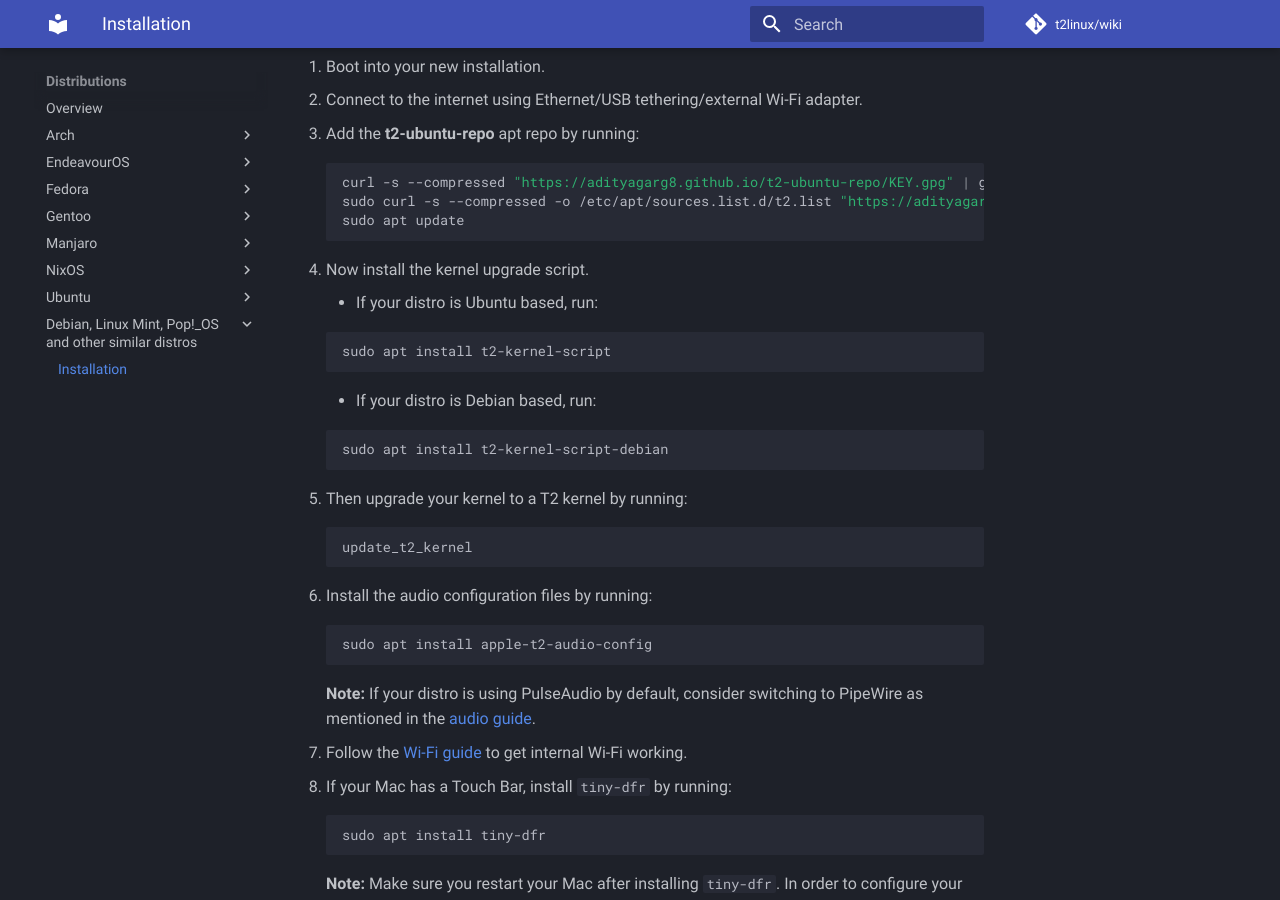
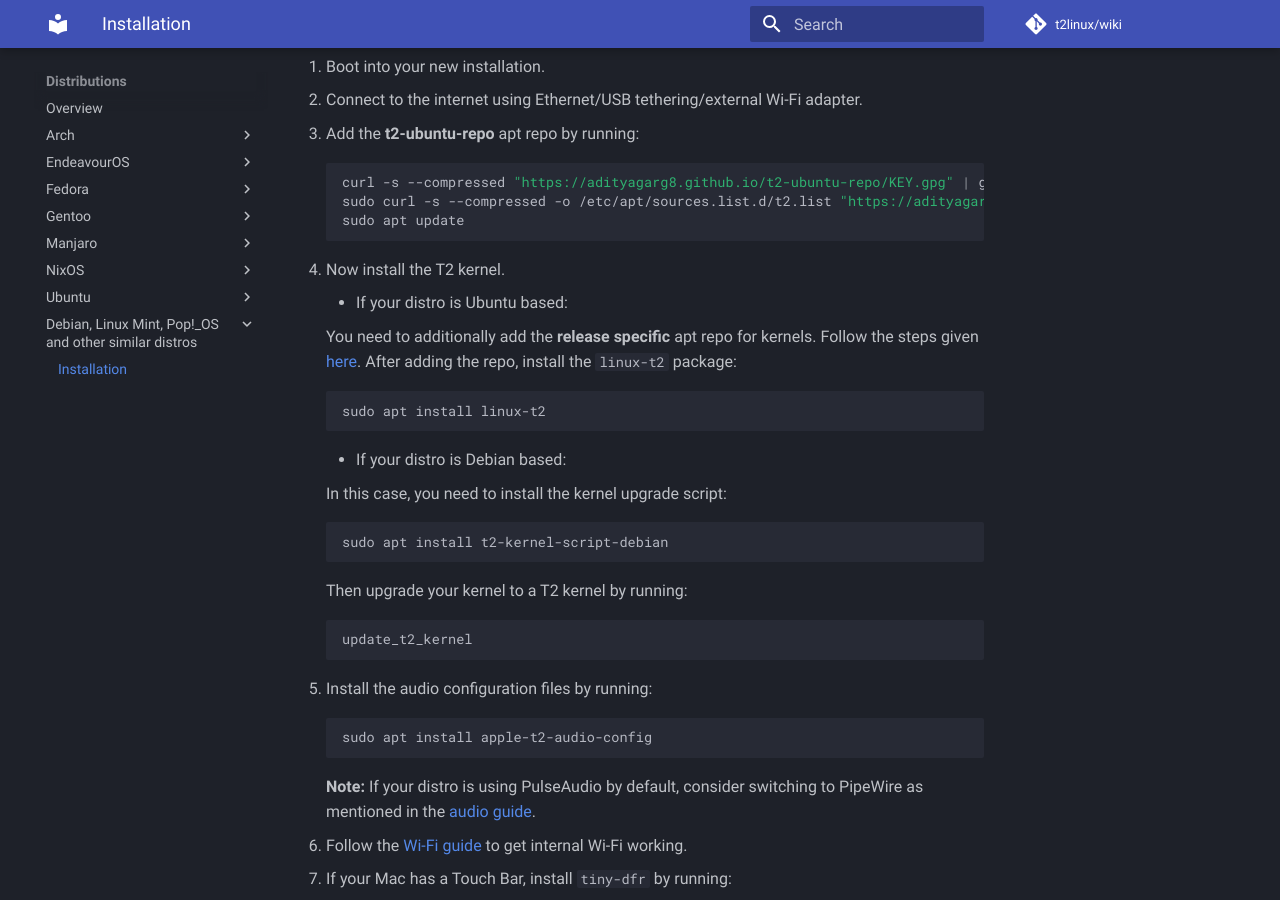
Before and after one commit to t2linux/wiki, an MkDocs documentation site: the page built from docs/distributions/debian/installation.md, in a window 1280 px wide and 900 px high, scrolled down 1959 px. Built offline with MkDocs 1.6.1 and Material for MkDocs 9.7.7, drawn with Linux system fonts in a browser that asks for light colours; comment, search, counter and statistics services are not loaded.

Commit message:
Update installation.md

````diff
--- a/docs/distributions/debian/installation.md
+++ b/docs/distributions/debian/installation.md
@@ -57,27 +57,31 @@ After installation, we need to install a kernel having patches to support the T2
     sudo apt update
     ```
 
-4. Now install the kernel upgrade script.
+4. Now install the T2 kernel.
 
-    * If your distro is Ubuntu based, run:
+    * If your distro is Ubuntu based:
+
+       You need to additionally add the **release specific** apt repo for kernels. Follow the steps given [here](https://github.com/AdityaGarg8/t2-ubuntu-repo?tab=readme-ov-file#adding-the-release-specific-apt-repo). After adding the repo, install the `linux-t2` package:
 
        ```bash
-       sudo apt install t2-kernel-script
+       sudo apt install linux-t2
        ```
 
-    * If your distro is Debian based, run:
+    * If your distro is Debian based:
+
+      In this case, you need to install the kernel upgrade script:
 
        ```bash
        sudo apt install t2-kernel-script-debian
        ```
 
-5. Then upgrade your kernel to a T2 kernel by running:
+      Then upgrade your kernel to a T2 kernel by running:
 
-    ```bash
-    update_t2_kernel
-    ```
+      ```bash
+      update_t2_kernel
+      ```
 
-6. Install the audio configuration files by running:
+5. Install the audio configuration files by running:
 
     ```bash
     sudo apt install apple-t2-audio-config
@@ -85,9 +89,9 @@ After installation, we need to install a kernel having patches to support the T2
 
     **Note:** If your distro is using PulseAudio by default, consider switching to PipeWire as mentioned in the [audio guide](https://wiki.t2linux.org/guides/audio-config/#audio-configuration-files).
 
-7. Follow the [Wi-Fi guide](https://wiki.t2linux.org/guides/wifi-bluetooth/) to get internal Wi-Fi working.
+6. Follow the [Wi-Fi guide](https://wiki.t2linux.org/guides/wifi-bluetooth/) to get internal Wi-Fi working.
 
-8. If your Mac has a Touch Bar, install `tiny-dfr` by running:
+7. If your Mac has a Touch Bar, install `tiny-dfr` by running:
 
     ```bash
     sudo apt install tiny-dfr
````
